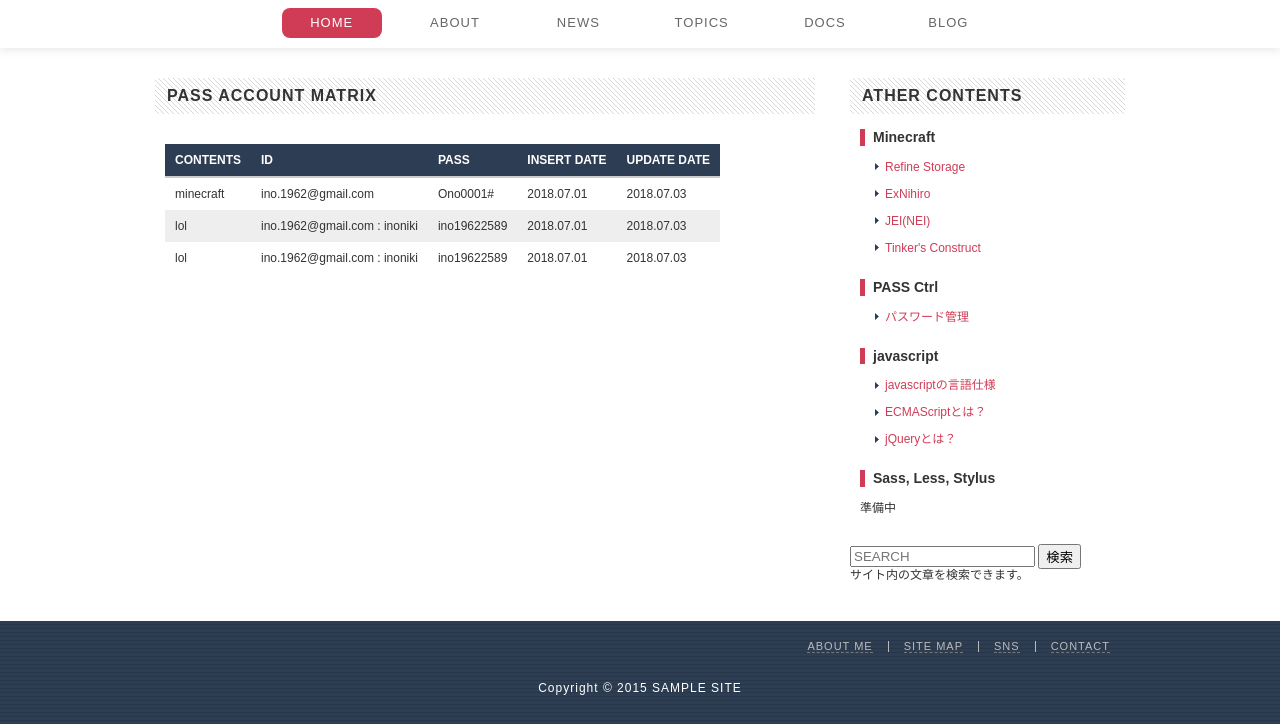
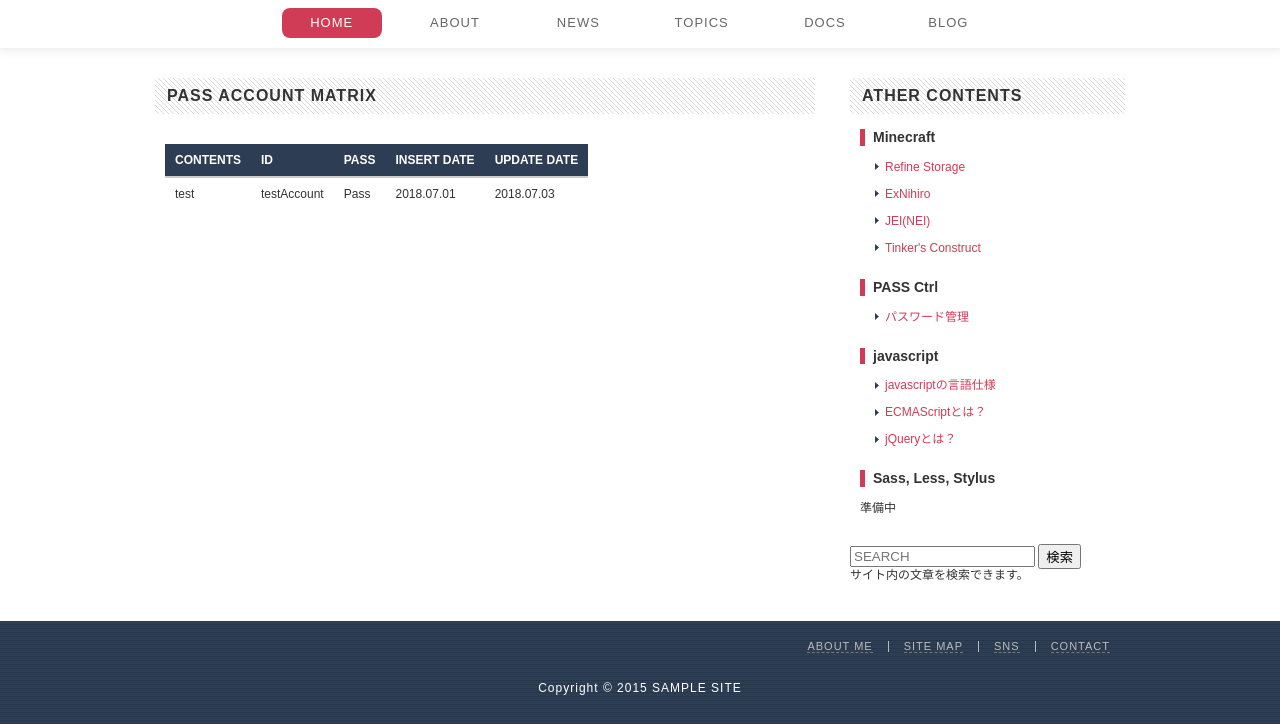
Before and after one commit to inoNiki/TestProject, a plain HTML site: page index.html in a window 1280 px wide. Shown: the part 103-827 px from the top of the page. Drawn offline with Linux system fonts and the light colour scheme.

Commit message:
一部修正

```diff
--- a/index.html
+++ b/index.html
@@ -39,23 +39,9 @@
                     </tr>
                     <!-- Items -->
                    <tr class="table-r">
-                        <td class="table-d">minecraft</td>
-                        <td class="table-d">ino.1962@gmail.com</td>
-                        <td class="table-d">Ono0001#</td>
-                        <td class="table-d">2018.07.01</td>
-                        <td class="table-d">2018.07.03</td>
-                    </tr>
-                    <tr class="table-r">
-                        <td class="table-d">lol</td>
-                        <td class="table-d">ino.1962@gmail.com : inoniki</td>
-                        <td class="table-d">ino19622589</td>
-                        <td class="table-d">2018.07.01</td>
-                        <td class="table-d">2018.07.03</td>
-                    </tr>
-                    <tr class="table-r">
-                        <td class="table-d">lol</td>
-                        <td class="table-d">ino.1962@gmail.com : inoniki</td>
-                        <td class="table-d">ino19622589</td>
+                        <td class="table-d">test</td>
+                        <td class="table-d">testAccount</td>
+                        <td class="table-d">Pass</td>
                         <td class="table-d">2018.07.01</td>
                         <td class="table-d">2018.07.03</td>
                     </tr>
```
